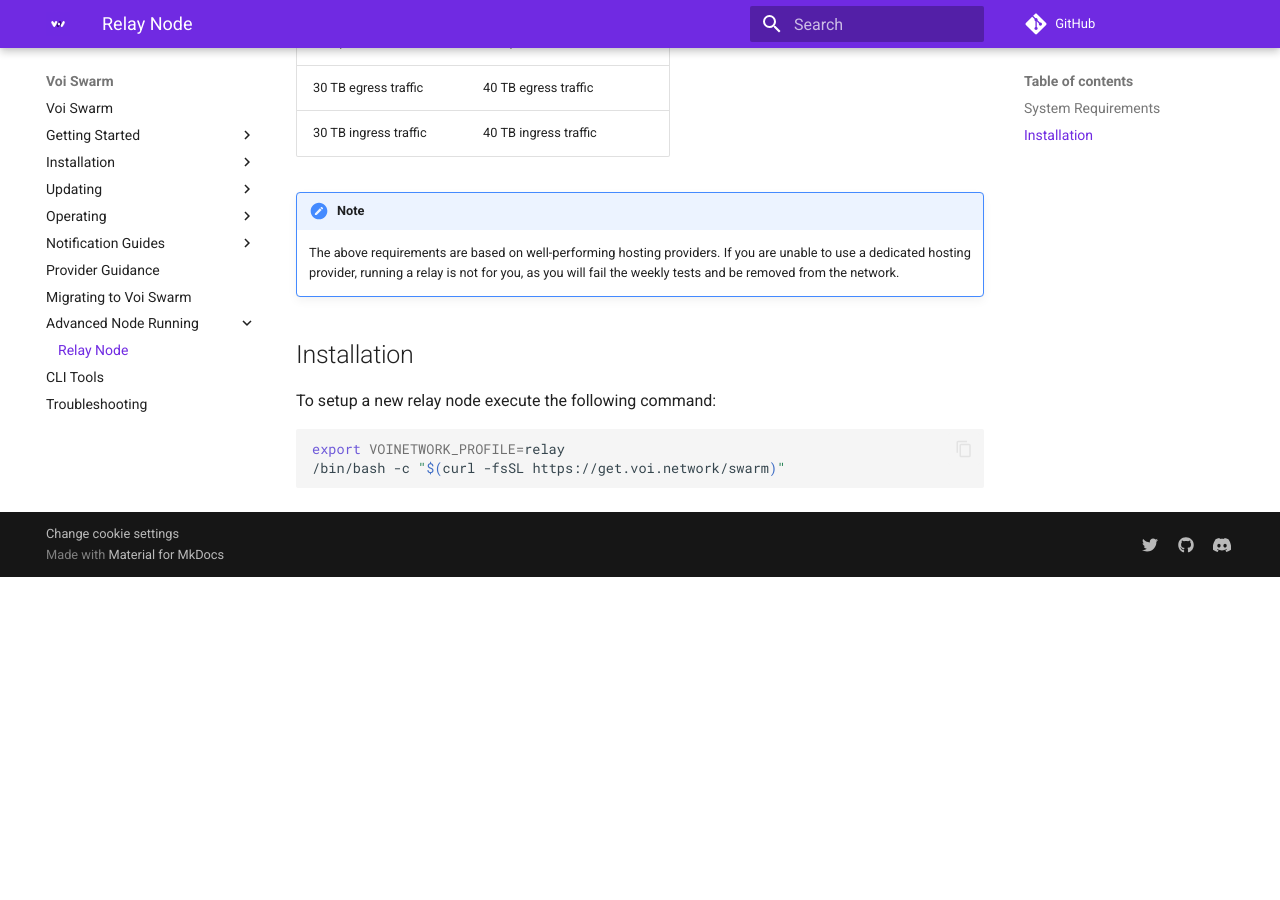
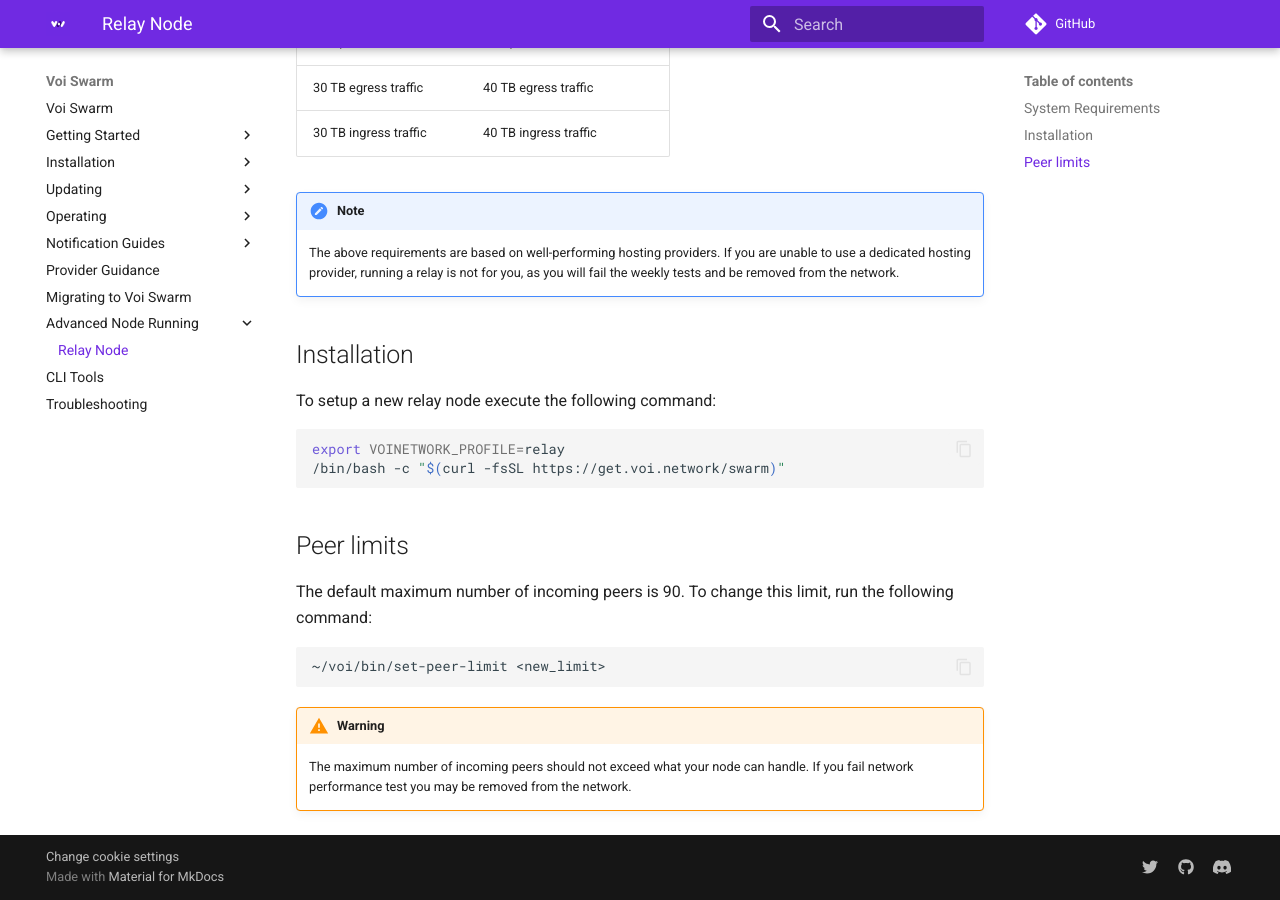
Before and after one commit to VoiNetwork/voi-swarm, an MkDocs documentation site: the page built from docs/advanced-node-running/relay-node.md, in a window 1280 px wide and 900 px high, scrolled down 650 px. Built offline with MkDocs 1.6.1 and Material for MkDocs 9.7.7, drawn with Linux system fonts in a browser that asks for light colours; plug-ins that fetch from the network failed and are left out; comment, search, counter and statistics services are not loaded; before the commit the page ends 1227 px from its top, so only the background shows below that.

Commit message:
Add docs on how to set peer limits

````diff
--- a/docs/advanced-node-running/relay-node.md
+++ b/docs/advanced-node-running/relay-node.md
@@ -31,3 +31,15 @@
 export VOINETWORK_PROFILE=relay
 /bin/bash -c "$(curl -fsSL https://get.voi.network/swarm)"
 ```
+
+## Peer limits
+
+The default maximum number of incoming peers is 90. To change this limit, run the following command:
+
+```bash
+~/voi/bin/set-peer-limit <new_limit>
+```
+
+!!! warning
+    The maximum number of incoming peers should not exceed what your node can handle.
+    If you fail network performance test you may be removed from the network.
````
